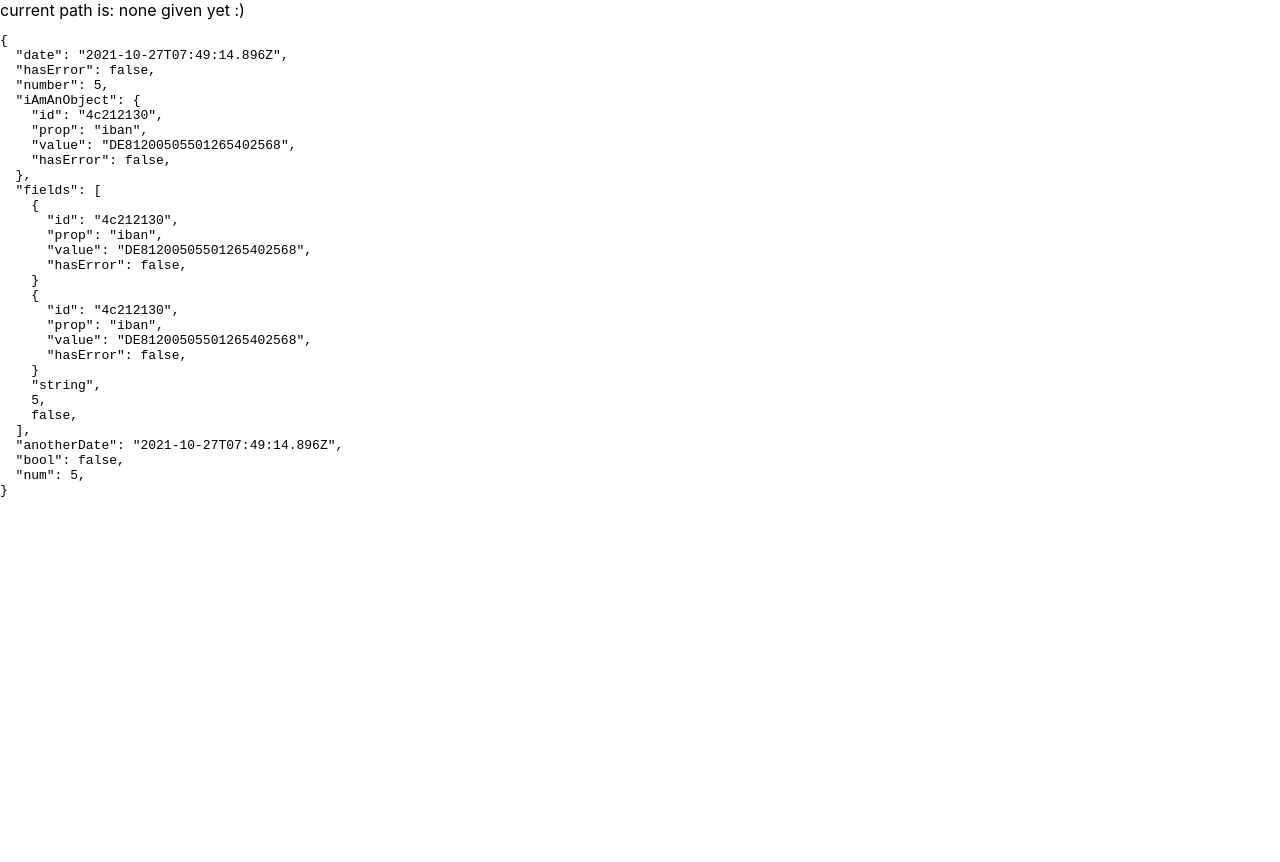
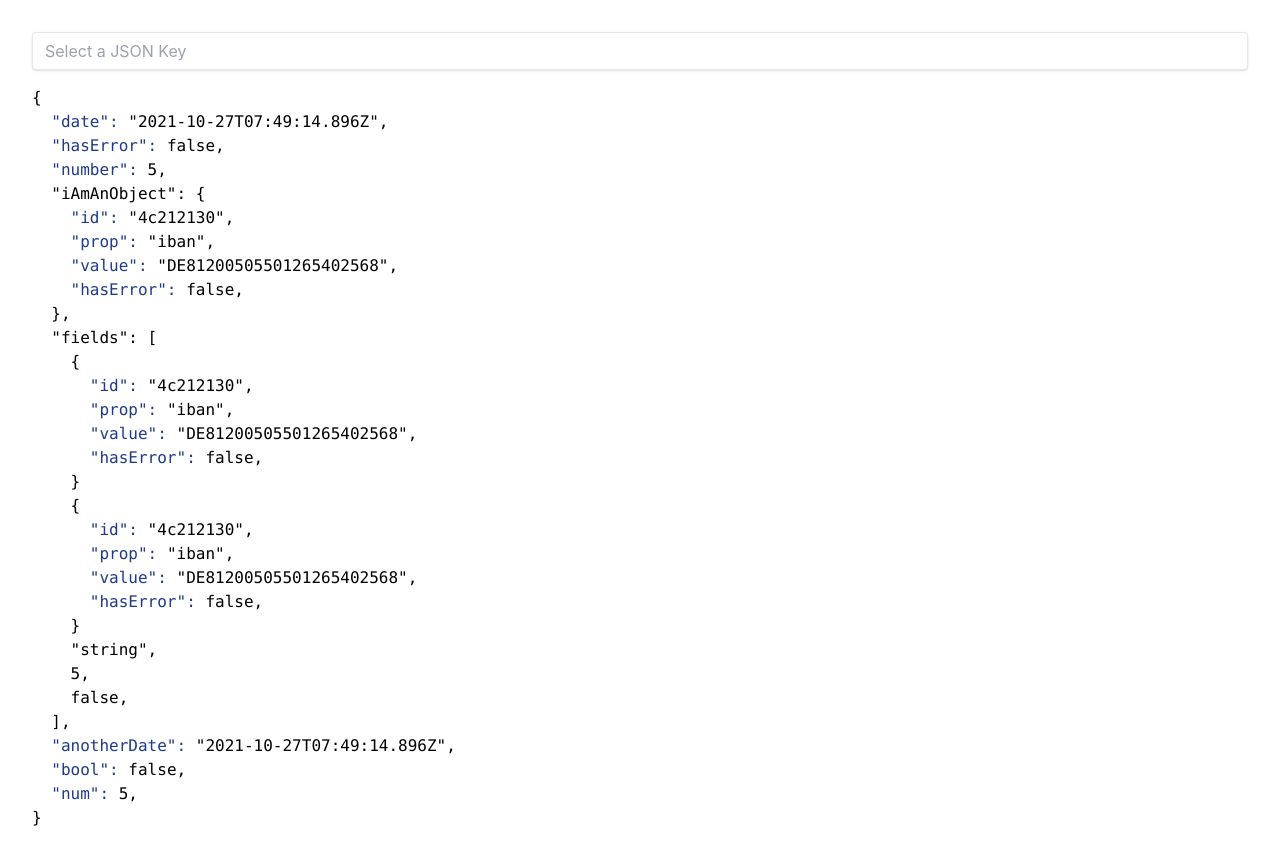
Before and after one commit to fuxi-de/json-explorer, a React (Create React App) app: page / in a window 1280 px wide. Before the commit the page ends 800 px from the top, so only its background shows below. Built offline with nearby package versions, Linux system fonts and the light colour scheme.

Commit message:
feat: added tailwind // cleaned up event propagation

```diff
--- a/package.json
+++ b/package.json
@@ -41,6 +41,9 @@
     ]
   },
   "devDependencies": {
-    "prettier": "^2.5.1"
+    "autoprefixer": "^10.4.2",
+    "postcss": "^8.4.6",
+    "prettier": "^2.5.1",
+    "tailwindcss": "^3.0.23"
   }
 }
--- a/src/App.css
+++ /dev/null
@@ -1,38 +0,0 @@
-.App {
-  text-align: center;
-}
-
-.App-logo {
-  height: 40vmin;
-  pointer-events: none;
-}
-
-@media (prefers-reduced-motion: no-preference) {
-  .App-logo {
-    animation: App-logo-spin infinite 20s linear;
-  }
-}
-
-.App-header {
-  background-color: #282c34;
-  min-height: 100vh;
-  display: flex;
-  flex-direction: column;
-  align-items: center;
-  justify-content: center;
-  font-size: calc(10px + 2vmin);
-  color: white;
-}
-
-.App-link {
-  color: #61dafb;
-}
-
-@keyframes App-logo-spin {
-  from {
-    transform: rotate(0deg);
-  }
-  to {
-    transform: rotate(360deg);
-  }
-}
--- a/src/App.tsx
+++ b/src/App.tsx
@@ -1,5 +1,5 @@
 import React, { useState } from "react";
-import JsonExplorer from "./components/JsonExplorer";
+import JsonExplorer, { JsonProperty } from "./components/JsonExplorer";
 
 const testInput = {
   date: "2021-10-27T07:49:14.896Z",
@@ -34,10 +34,32 @@ const testInput = {
 };
 
 function App() {
-  const [path, setPath] = useState("none given yet :)");
+  const initialState: JsonProperty = {
+    scope: "",
+    value: "",
+  };
+
+  const [path, setPath] = useState(initialState);
+  const { scope, value } = path;
   return (
-    <div className="App">
-      <span>current path is: {path}</span>
+    <div className="App p-8">
+      <div className="mb-4">
+        <input
+          className="shadow appearance-none border rounded w-full py-2 px-3 text-gray-700 leading-tight focus:outline-none focus:shadow-outline"
+          id="selected"
+          type="text"
+          placeholder="Select a JSON Key"
+          readOnly
+          value={scope}
+        />
+        <label
+          className="block text-gray-700 text-sm font-bold mt-2"
+          htmlFor="selected"
+        >
+          {`${value}`}
+        </label>
+      </div>
+
       <JsonExplorer input={testInput} onKeySelected={setPath} />
     </div>
   );
--- a/src/components/JsonExplorer.tsx
+++ b/src/components/JsonExplorer.tsx
@@ -2,7 +2,12 @@ import React, { FunctionComponent } from "react";
 
 type JsonExplorerProps = {
   input: Record<string, any>;
-  onKeySelected: Function;
+  onKeySelected: (jsonProperty: JsonProperty) => void;
+};
+
+export type JsonProperty = {
+  scope: string;
+  value: {};
 };
 
 const JsonExplorer: FunctionComponent<JsonExplorerProps> = ({
@@ -12,10 +17,6 @@ const JsonExplorer: FunctionComponent<JsonExplorerProps> = ({
   const isPrimitiveJsonValue = (value: any) => typeof value !== "object";
 
   const indentation = "  ";
-
-  const printScope = (scope: string[]) => {
-    onKeySelected(scope.join("."));
-  };
 
   const traverseJsonAndDelegateRendering = (
     object: Record<string, any>,
@@ -48,9 +49,16 @@ const JsonExplorer: FunctionComponent<JsonExplorerProps> = ({
   ): JSX.Element => {
     const currentScope = [...scope, key];
     const currentIndentation = `${indentation.repeat(currentScope.length)}`;
+    const jsonProperty: JsonProperty = {
+      scope: currentScope.join("."),
+      value,
+    };
     return (
       <div key={key}>
-        <span onClick={() => printScope(currentScope)}>
+        <span
+          className={"text-blue-900 cursor-pointer"}
+          onClick={() => onKeySelected(jsonProperty)}
+        >
           {`${currentIndentation}"${key}"`}:{" "}
         </span>
         <span>{JSON.stringify(value)},</span>
@@ -65,10 +73,14 @@ const JsonExplorer: FunctionComponent<JsonExplorerProps> = ({
   ): JSX.Element => {
     const currentScope = [...scope, key];
     const currentIndentation = `${indentation.repeat(currentScope.length)}`;
+    const currentJsonProperty: JsonProperty = {
+      scope: currentScope.join("."),
+      value: JSON.stringify(value),
+    };
     if (value?.constructor.name === "Array") {
       return (
         <div key={key}>
-          <span onClick={() => printScope(currentScope)}>
+          <span onClick={() => onKeySelected(currentJsonProperty)}>
             {`${currentIndentation}"${key}"`}:{" "}
           </span>
           <span>[</span>
@@ -92,7 +104,7 @@ const JsonExplorer: FunctionComponent<JsonExplorerProps> = ({
     } else {
       return (
         <div key={key}>
-          <span onClick={() => printScope(currentScope)}>
+          <span onClick={() => onKeySelected(currentJsonProperty)}>
             {`${currentIndentation}"${key}"`}:{" "}
           </span>
           <span>{"{"}</span>
--- a/src/index.css
+++ b/src/index.css
@@ -1,3 +1,7 @@
+@tailwind base;
+@tailwind components;
+@tailwind utilities;
+
 body {
   margin: 0;
   font-family: -apple-system, BlinkMacSystemFont, 'Segoe UI', 'Roboto', 'Oxygen',
--- /dev/null
+++ b/tailwind.config.js
@@ -0,0 +1,7 @@
+module.exports = {
+  content: ["./src/**/*.{js,jsx,ts,tsx}"],
+  theme: {
+    extend: {},
+  },
+  plugins: [],
+};
```
Also changed, not shown: 1 other file (tests, documents, lock files or other folders).
